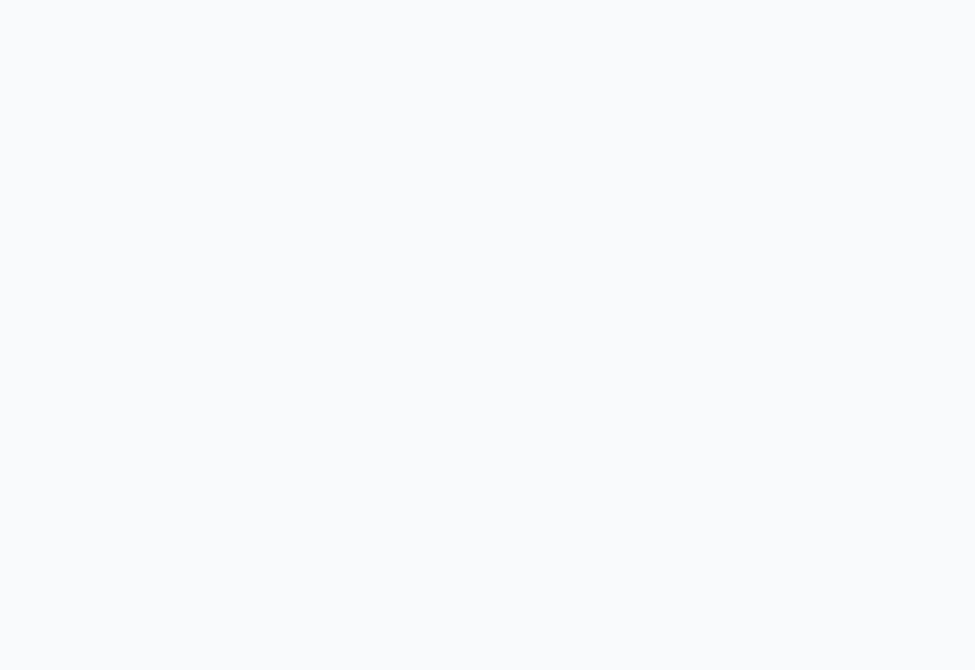
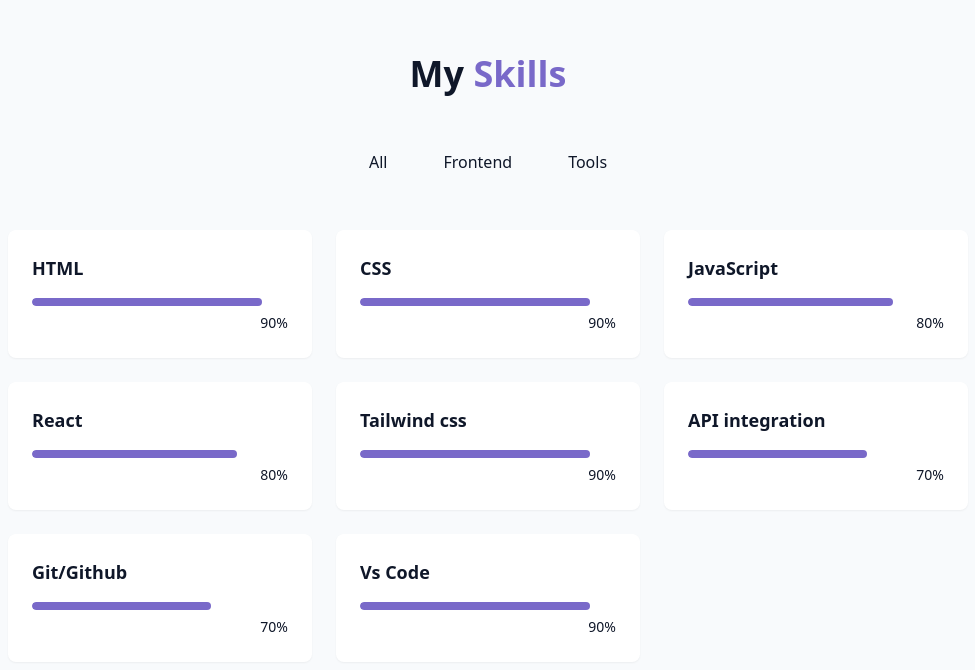
Before and after one commit to CODEWITHMAHA/MyPersonalPortfolioWebsite, a React (Vite) app: page / in a window 1280 px wide. Shown: the part 1596-2266 px from the top of the page, without its empty margins (152-1127 px from the left). Before the commit the page ends 1554 px from the top, so only its background shows below. Built offline with nearby package versions, Linux system fonts and the light colour scheme.

Commit message:
feat: add Skills section showcasing technologies and tools

```diff
--- /dev/null
+++ b/src/components/SkillsSection.jsx
@@ -0,0 +1,82 @@
+import { useState } from "react";
+import { cn } from "../lib/utils";
+
+const skills = [
+  { name: "HTML", level: "90", category: "Frontend" },
+  { name: "CSS", level: "90", category: "Frontend" },
+  { name: "JavaScript", level: "80", category: "Frontend" },
+  { name: "React", level: "80", category: "Frontend" },
+  { name: "Tailwind css", level: "90", category: "Frontend" },
+  { name: "API integration", level: "70", category: "Frontend" },
+  { name: "Git/Github", level: "70", category: "tools" },
+  { name: "Vs Code", level: "90", category: "tools" },
+];
+
+const categories = [
+  { name: "All", value: "all" },
+  { name: "Frontend", value: "Frontend" },
+  { name: "Tools", value: "tools" },
+];
+
+const SkillsSection = () => {
+  const [activeCategory, setActiveCategory] = useState("all");
+
+  const filteredSkills = skills.filter(
+    (skill) => activeCategory === "all" || skill.category === activeCategory
+  );
+
+  return (
+    <section id="skills" className="py-24 px-4 relative bg-secondary/30">
+      <div className="container mx-auto max-w-5xl">
+        <h2 className="text-3xl md:text-4xl font-bold text-center mb-12">
+          My <span className="text-primary">Skills</span>
+        </h2>
+
+        <div className="flex flex-wrap  justify-center gap-4 mb-12">
+          {categories.map((category, key) => (
+            <button
+              key={key}
+              onClick={() => setActiveCategory(category.value)}
+              className={cn(
+                "px-5 py-2 rounded-full transition-colors duration-300 capitalize",
+                activeCategory === category
+                  ? "bg-primary text-primary-foreground"
+                  : "bg-secondary/70 text-foreground hover:bg-secondary"
+              )}
+            >
+              {category.value}
+            </button>
+          ))}
+        </div>
+
+        <div className="grid grid-cols-1 sm:grid-cols-2 lg:grid-cols-3 gap-6">
+          {filteredSkills.map((skill, index) => (
+            <div
+              key={index}
+              className="bg-card p-6 rounded-lg shadow-xs card-hover"
+            >
+              <div className="text-left mb-4">
+                <h3 className="text-lg font-semibold ">{skill.name}</h3>
+              </div>
+              <div className="w-full bg-secondary/50 h-2 overflow-hidden rounded-full">
+                <div
+                  className="bg-primary h-2 rounded-full origin-left animate-[grow_1.5s_ease-out"
+                  style={{
+                    width: skill.level + "%",
+                  }}
+                />
+              </div>
+              <div className="text-right mt-1">
+                <span className="text-sm text-muted-foreground">
+                  {skill.level}%
+                </span>
+              </div>
+            </div>
+          ))}
+        </div>
+      </div>
+    </section>
+  );
+};
+
+export default SkillsSection;
--- a/src/pages/Home.jsx
+++ b/src/pages/Home.jsx
@@ -3,6 +3,7 @@ import ThemeToggle from "@/components/ThemeToggle";
 import Navbar from "@/components/Navbar";
 import HeroSection from "@/components/HeroSection";
 import AboutSection from "../components/AboutSection";
+import SkillsSection from "../components/SkillsSection";
 
 const Home = () => {
   return (
@@ -17,6 +18,7 @@ const Home = () => {
       <main>
         <HeroSection/>
         <AboutSection/>
+        <SkillsSection/>
       </main>
 
       {/* Footer */}
```
